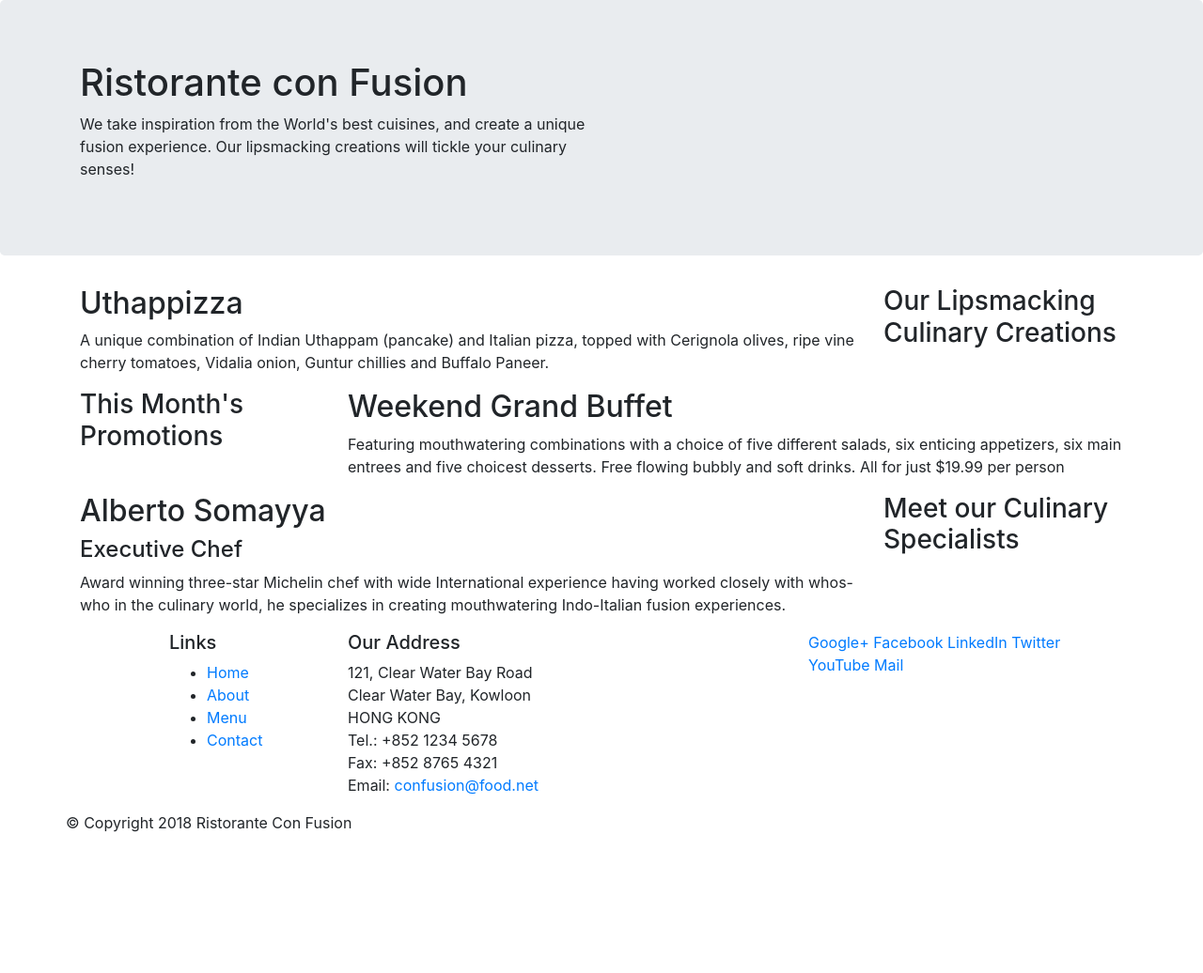
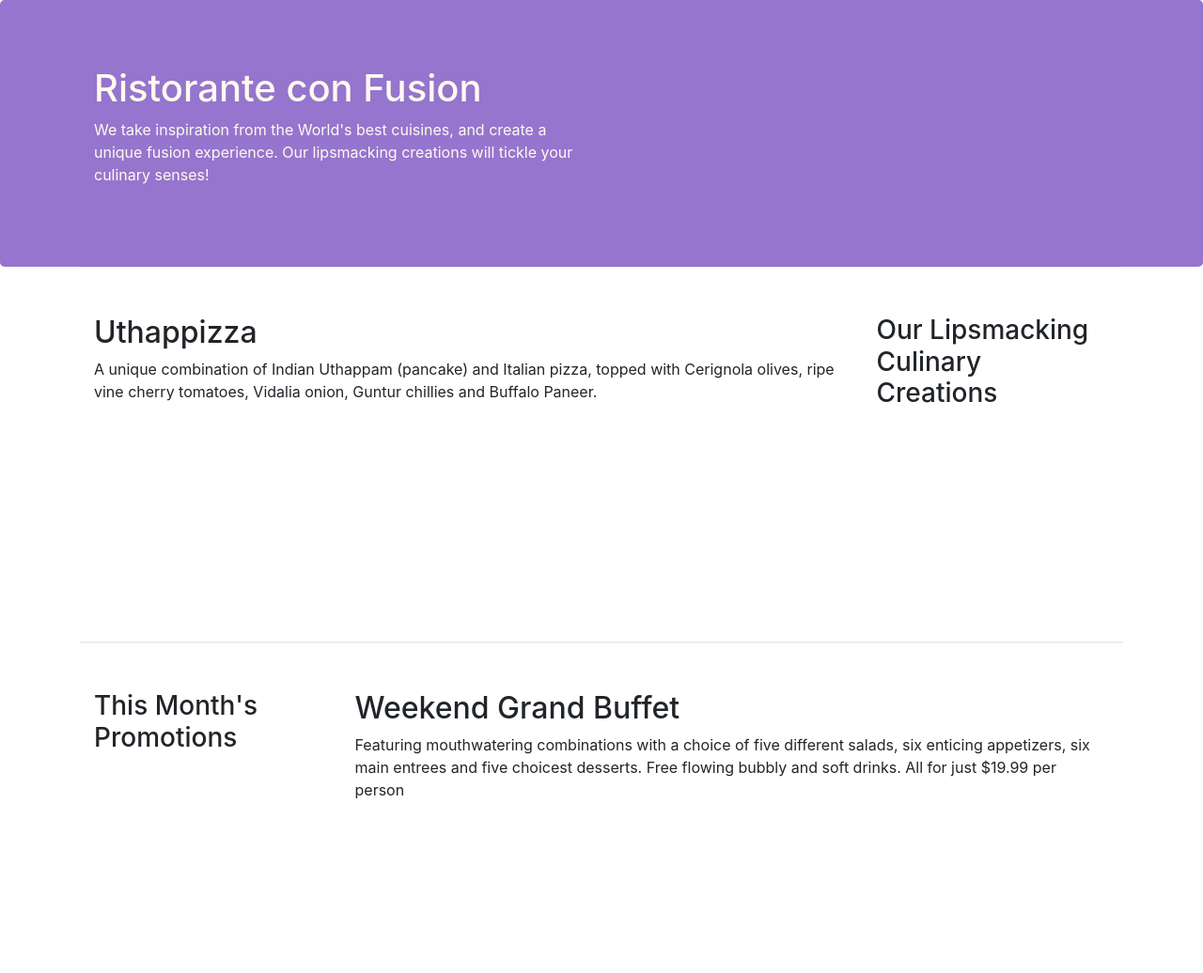
Before and after one commit to nehakhan30901/coursera-bootstrap4, a website: page index.html in a window 1280 px wide. Shown: the top 1036 px of the page at 94% size. Before the commit the page ends 904 px from the top, so only its background shows below. Drawn offline with nearby package versions, Linux system fonts and the light colour scheme.

Commit message:
assignment1

```diff
--- /dev/null
+++ b/css/styles.css
@@ -0,0 +1,32 @@
+.row-header {
+	margin: 0px auto;
+	padding: 0px;
+}
+
+.row-content {
+	margin: 0px auto;
+	padding: 50px 0px 50px 0px;
+	border-bottom: 1px ridge;
+	border-top: 1px ridge;
+	min-height: 400px;
+}
+
+.footer {
+	background-color: #D1C4E9;
+	margin: 0px auto;
+	padding: 20px 0px 20px 0px;
+
+}
+
+.jumbotron {
+	padding: 70px 30px 70px 30px;
+	margin: 0px auto;
+	background: #9575CD;
+	color: floralwhite;
+}
+
+.address {
+	font-size:80%;
+	margin:0px;
+	color:#0f0f0f;
+}
--- a/index.html
+++ b/index.html
@@ -9,6 +9,7 @@
 
     <!-- Bootstrap CSS -->
     <link rel="stylesheet" href="node_modules/bootstrap/dist/css/bootstrap.min.css">
+    <link rel="stylesheet" href="css/styles.css">
 
     <title>Ristorante Con Fusion</title>
 </head>
@@ -17,7 +18,7 @@
 
     <header class="jumbotron">
         <div class="container">
-            <div class="row">
+            <div class="row row-header">
                 <div class="col-12 col-sm-6">
                     <h1>Ristorante con Fusion</h1>
                     <p>We take inspiration from the World's best cuisines, and create a unique fusion experience. Our lipsmacking creations will tickle your culinary senses!</p>
@@ -29,7 +30,7 @@
     </header>
 
     <div class="container">
-        <div class="row">
+        <div class="row row-content align-item-center">
             <div class="col-12 col-sm-4 order-sm-last col-md-3">
                 <h3>Our Lipsmacking Culinary Creations</h3>
             </div>
@@ -40,7 +41,7 @@
         </div>
 
 
-        <div class="row">
+        <div class="row row-content align-item-center">
             <div class="col-12 col-sm-4 col-md-3">
                 <h3>This Month's Promotions</h3>
             </div>
@@ -50,7 +51,7 @@
             </div>
         </div>
 
-        <div class="row">
+        <div class="row row-content align-item-center">
             <div class="col-12 col-sm-4 order-sm-last col-md-3">
                 <h3>Meet our Culinary Specialists</h3>
             </div>
@@ -62,12 +63,12 @@
         </div>
     </div>
 
-    <footer>
+    <footer class="footer">
         <div class="container">
             <div class="row">
                 <div class="col-4 offset-1 col-sm-2">
                     <h5>Links</h5>
-                    <ul>
+                    <ul class="list-unstyled">
                         <li><a href="#">Home</a></li>
                         <li><a href="#">About</a></li>
                         <li><a href="#">Menu</a></li>
@@ -76,7 +77,7 @@
                 </div>
                 <div class="col-7 col-sm-5">
                     <h5>Our Address</h5>
-                    <address>
+                    <address class="address">
 		              121, Clear Water Bay Road<br>
 		              Clear Water Bay, Kowloon<br>
 		              HONG KONG<br>
@@ -85,8 +86,8 @@
 		              Email: <a href="mailto:confusion@food.net">confusion@food.net</a>
 		           </address>
                 </div>
-                <div class="col-12 col-sm-4">
-                    <div class="col-auto">
+                <div class="col-12 col-sm-4 align-self-center">
+                    <div class="text-center">
                         <a href="http://google.com/+">Google+</a>
                         <a href="http://www.facebook.com/profile.php?id=">Facebook</a>
                         <a href="http://www.linkedin.com/in/">LinkedIn</a>
@@ -96,8 +97,8 @@
                     </div>
                 </div>
            </div>
-           <div class=row>
-                <div>
+           <div class="row justify-content-center" >
+                <div class="col-auto">
                     <p>© Copyright 2018 Ristorante Con Fusion</p>
                 </div>
            </div>
```
Also changed, not shown: aboutus.html (added, +111 -0 lines).
